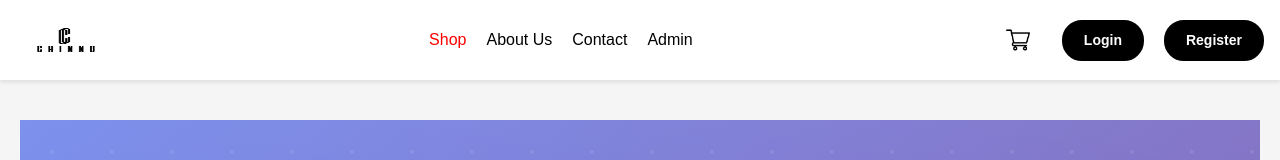
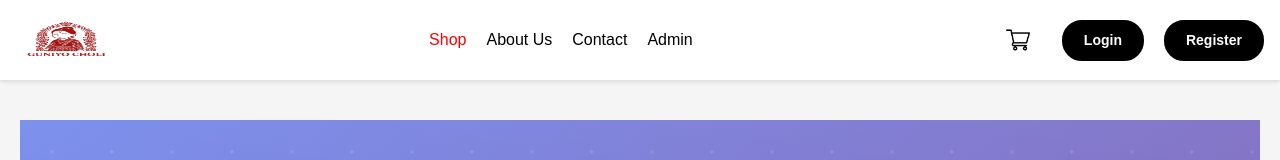
Before and after one commit to Bibek9849/guniyo_choli, a React (Create React App) app in the folder Frontend/: page / in a window 1280 px wide. Shown: the top 160 px of the page. Built offline with nearby package versions, Linux system fonts and the light colour scheme; no server answers.

Commit message:
navbar updated

```diff
--- a/Frontend/src/components/Navbar.jsx
+++ b/Frontend/src/components/Navbar.jsx
@@ -1,7 +1,7 @@
 import React, { useEffect, useState } from "react";
 import { Link, useLocation, useNavigate } from "react-router-dom";
 import cart_icon from "../Assets/cart_icon.png";
-import chinno_logo from "../Assets/chinno_logo.jpg";
+import logo from "../Assets/logo.png";
 import "../CSS/Navbar.css";
 
 const Navbar = () => {
@@ -34,7 +34,7 @@ const Navbar = () => {
   return (
     <div className="navbar">
       <div className="nav-logo" onClick={redirectToHome}>
-        <img src={chinno_logo} alt="Chinno Logo" />
+        <img src={logo} alt="Chinno Logo" />
       </div>
 
       <ul className="nav-menu">
```
